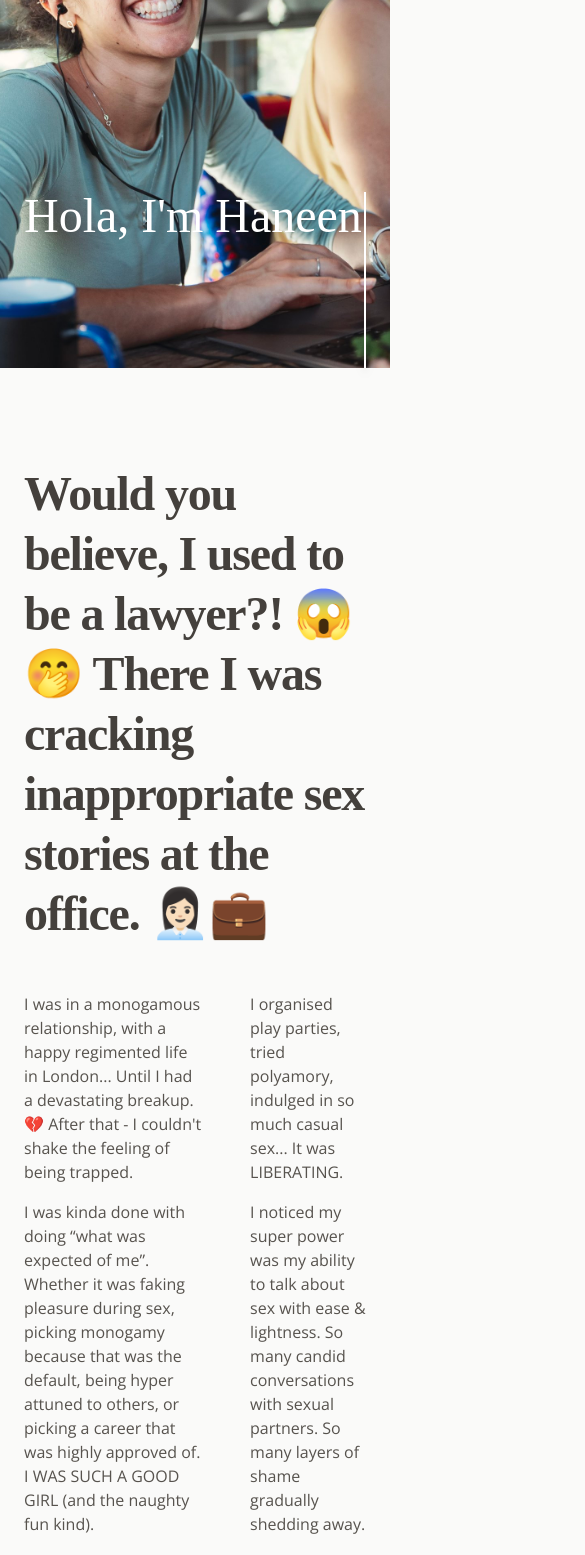
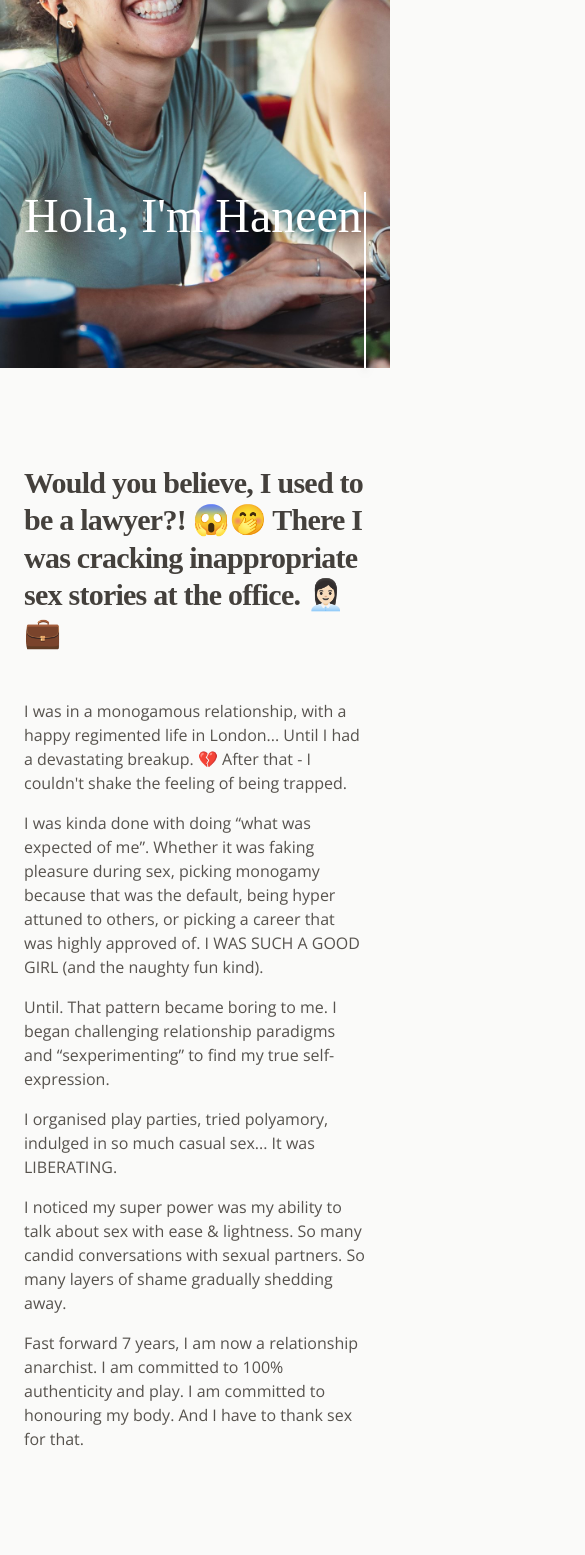
Before and after one commit to alizehkhan/sex-coach, a Next.js app: page /about in a window 390 px wide. Shown: the part 432-1987 px from the top of the page, 585 px wide, since content can reach past the window. Built offline with nearby package versions, Linux system fonts and the light colour scheme; a web font is replaced by a local one.

Commit message:
fix: responsive

```diff
--- a/app/about/Story.tsx
+++ b/app/about/Story.tsx
@@ -4,12 +4,12 @@ const Story = () => {
   return (
     <>
       <div className="ml-auto w-fit">
-        <p className="text-5xl text-stone-700 leading-tight font-semibold font-serif max-w-[600px] mt-24 tracking-tight">
+        <p className="md:text-5xl text-3xl md:leading-tight text-stone-700 leading-tight font-semibold font-serif max-w-[600px] mt-24 tracking-tight">
           Would you believe, I used to be a lawyer?! 😱🤭 There I was cracking
           inappropriate sex stories at the office. 👩🏻‍💼💼
         </p>
-        <div className="flex gap-12 mt-8">
-          <div className="max-w-[280px]">
+        <div className="flex md:flex-row flex-col md:gap-12 mt-8">
+          <div className="md:max-w-[280px] w-full">
             <p className="text-stone-600 mt-4">
               I was in a monogamous relationship, with a happy regimented life
               in London... Until I had a devastating breakup. 💔 After that - I
@@ -28,7 +28,7 @@ const Story = () => {
               self-expression.
             </p>
           </div>
-          <div className="max-w-[280px]">
+          <div className="md:max-w-[280px] w-full">
             <p className="text-stone-600 mt-4">
               I organised play parties, tried polyamory, indulged in so much
               casual sex... It was LIBERATING.
@@ -47,26 +47,28 @@ const Story = () => {
           </div>
         </div>
       </div>
-      <p className="font-serif text-5xl font-semibold max-w-3xl text-stone-700 mt-32 leading-tight tracking-tight">
+      <div className="max-w-3xl mt-32">
+        <p className="font-serif md:text-5xl text-3xl md:leading-tight font-semibold text-stone-700 leading-tight tracking-tight">
           🙏🏼 Sex helped me get in touch with my deepest desires, my no, my
           pleasure, my ability to take up space, my ability to communicate my
           needs.
         </p>
-      <p className="font-serif text-4xl font-semibold max-w-3xl text-stone-500 mt-8 leading-tight tracking-tight">
+        <p className="font-serif md:text-4xl md:leading-tight text-2xl font-semibold text-stone-400 mt-8 leading-tight tracking-tight">
           It was a powerful catalyst. At the same time, I experienced a shift in
-        my social and work life. Because how I show up in the bedroom, is how I
-        show up in life. So I&apos;ve made it my life mission to empower people
-        to do the very same.
+          my social and work life. Because how I show up in the bedroom, is how
+          I show up in life. So I&apos;ve made it my life mission to empower
+          people to do the very same.
         </p>
         <Image
           src="/haneen/haneen-5.png"
           alt=""
-        height={800}
-        width={1000}
-        className="object-cover mt-12 max-w-3xl rounded-lg"
+          height={512}
+          width={768}
+          className="object-cover mt-12 w-full rounded-lg"
         />
+      </div>
       <div className="ml-auto w-fit my-32 max-w-xl">
-        <p className="font-serif text-5xl font-semibold text-stone-700 leading-tight tracking-tight">
+        <p className="font-serif md:text-5xl text-3xl md:leading-tight font-semibold text-stone-700 leading-tight tracking-tight">
           My content is about sex, but{' '}
           <span className="text-stone-500 italic">(shhhh!)</span> it&apos;s not
           about sex. 💁‍♀️ This is about how to be shamelessly you.{' '}
```
Lines whose indentation alone changed are shown as unchanged.
